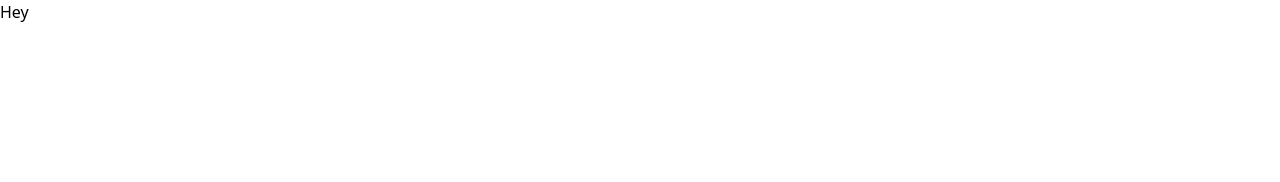
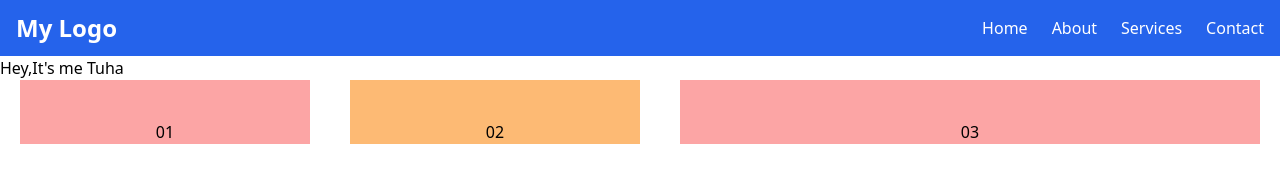
Before and after one commit to aminajunnattuha/Grid-Flex, a plain HTML site: page index.html in a window 1280 px wide. Drawn offline with nearby package versions, Linux system fonts and the light colour scheme.

Commit message:
add terminal cdn

```diff
--- a/index.html
+++ b/index.html
@@ -1,3 +1,58 @@
+
+
+<!DOCTYPE html>
+<html lang="en">
+<head>
+    <meta charset="UTF-8">
+    <meta name="viewport" content="width=device-width, initial-scale=1.0">
+    <title>Tailwind Navbar</title>
+    <script src="https://cdn.tailwindcss.com"></script>
+</head>
+<body>
+    <nav class="bg-blue-600 text-white px-4 py-3">
+        <div class="container mx-auto flex items-center justify-between">
+            <!-- Logo -->
+            <div class="text-2xl font-bold">
+                <a href="#"> My Logo</a>
+            </div>
+
+            <!-- Menu Items -->
+            <div class="hidden md:flex space-x-6">
+                <a href="#" class="hover:text-gray-300">Home</a>
+                <a href="#" class="hover:text-gray-300">About</a>
+                <a href="#" class="hover:text-gray-300">Services</a>
+                <a href="#" class="hover:text-gray-300">Contact</a>
+            </div>
+
+            <!-- Mobile Menu Button -->
+            <div class="md:hidden">
+                <button id="menu-btn" class="focus:outline-none">
+                    <svg class="w-6 h-6" fill="none" stroke="currentColor" viewBox="0 0 24 24" xmlns="http://www.w3.org/2000/svg">
+                        <path stroke-linecap="round" stroke-linejoin="round" stroke-width="2" d="M4 6h16M4 12h16m-7 6h7"></path>
+                    </svg>
+                </button>
+            </div>
+        </div>
+
+        <!-- Mobile Menu -->
+        <div id="mobile-menu" class="hidden md:hidden mt-3 space-y-2">
+            <a href="#" class="block px-4 py-2 hover:bg-blue-500">Home</a>
+            <a href="#" class="block px-4 py-2 hover:bg-blue-500">About</a>
+            <a href="#" class="block px-4 py-2 hover:bg-blue-500">Services</a>
+            <a href="#" class="block px-4 py-2 hover:bg-blue-500">Contact</a>
+        </div>
+    </nav>
+
+    <script>
+        const menuBtn = document.getElementById('menu-btn');
+        const mobileMenu = document.getElementById('mobile-menu');
+
+        menuBtn.addEventListener('click', () => {
+            mobileMenu.classList.toggle('hidden');
+        });
+    </script>
+</body>
+</html>
 <!DOCTYPE html>
 <html lang="en">
 <head>
@@ -8,6 +63,11 @@
 
 </head>
 <body>
-    <h1>Hey</h1>
+    <h1>Hey,It's me Tuha</h1>
+    <div class="flex flex-row">
+        <div class="basis-1/4 bg-red-300 pt-10 mx-5 text-center">01</div>
+        <div class="basis-1/4 bg-orange-300 pt-10 mx-5 text-center">02</div>
+        <div class="basis-1/2 bg-red-300 pt-10 mx-5 text-center">03</div>
+      </div>
 </body>
 </html>
```
